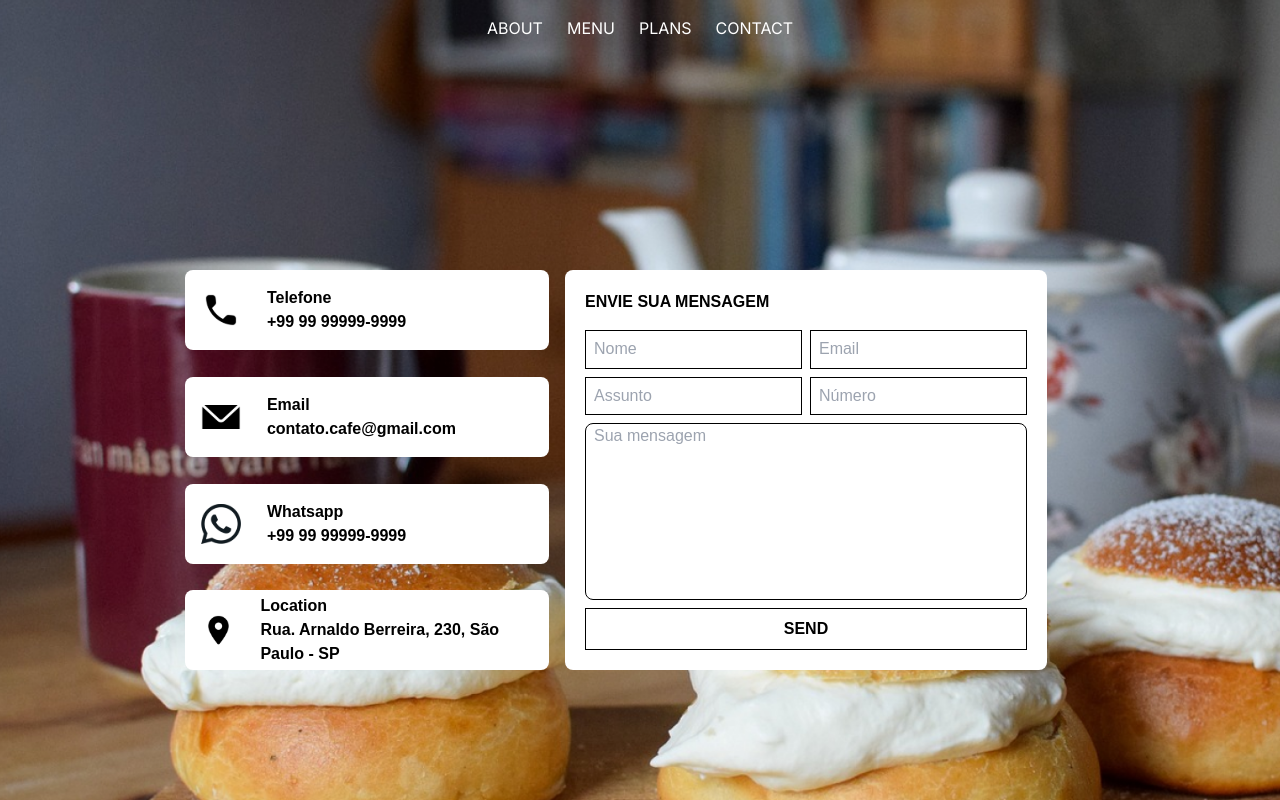
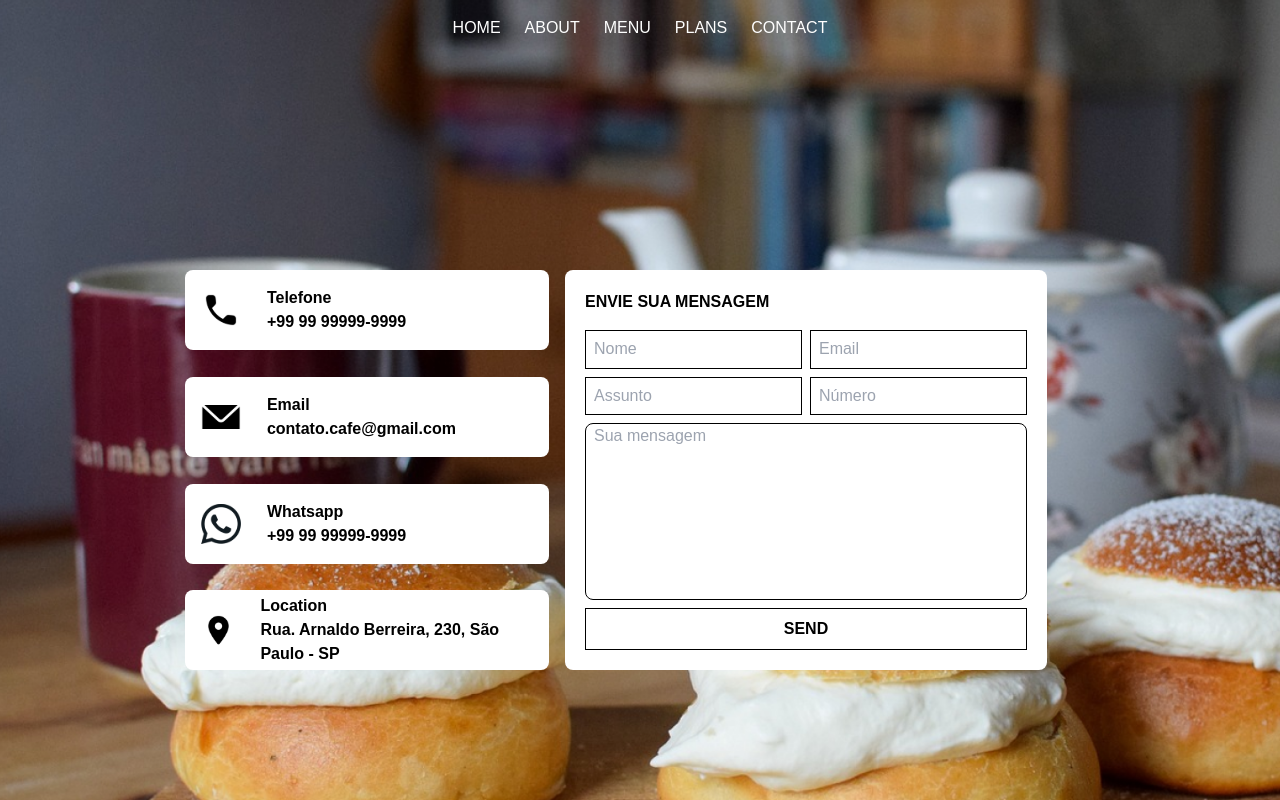
Before and after one commit to alisonnRB/Work-Coffee, a Next.js app: page /contact in a window 1280 px wide. Built offline with nearby package versions, Linux system fonts and the light colour scheme.

Commit message:
home path

```diff
--- a/src/components/header/index.jsx
+++ b/src/components/header/index.jsx
@@ -5,20 +5,25 @@ export default function Header() {
     return (
         <header className="flex cabecalho absolute z-[100] w-full top-2 text-white gap-6 font-normal justify-center py-2 items-center">
 
+
+            <Link href={'/'} className="cursor-pointer">
+                <p>HOME</p>
+            </Link>
+
             <Link href={'/about'} className="cursor-pointer">
-                ABOUT
+                <p>ABOUT</p>
             </Link>
 
             <Link href={'/menu/coffee'} className="cursor-pointer">
-                MENU
+                <p>MENU</p>
             </Link>
 
             <Link href={'/plans'} className="cursor-pointer">
-                PLANS
+                <p>PLANS</p>
             </Link>
 
             <Link href={'/contact'} className="cursor-pointer">
-                CONTACT
+                <p>CONTACT</p>
             </Link>
 
         </header>
```
